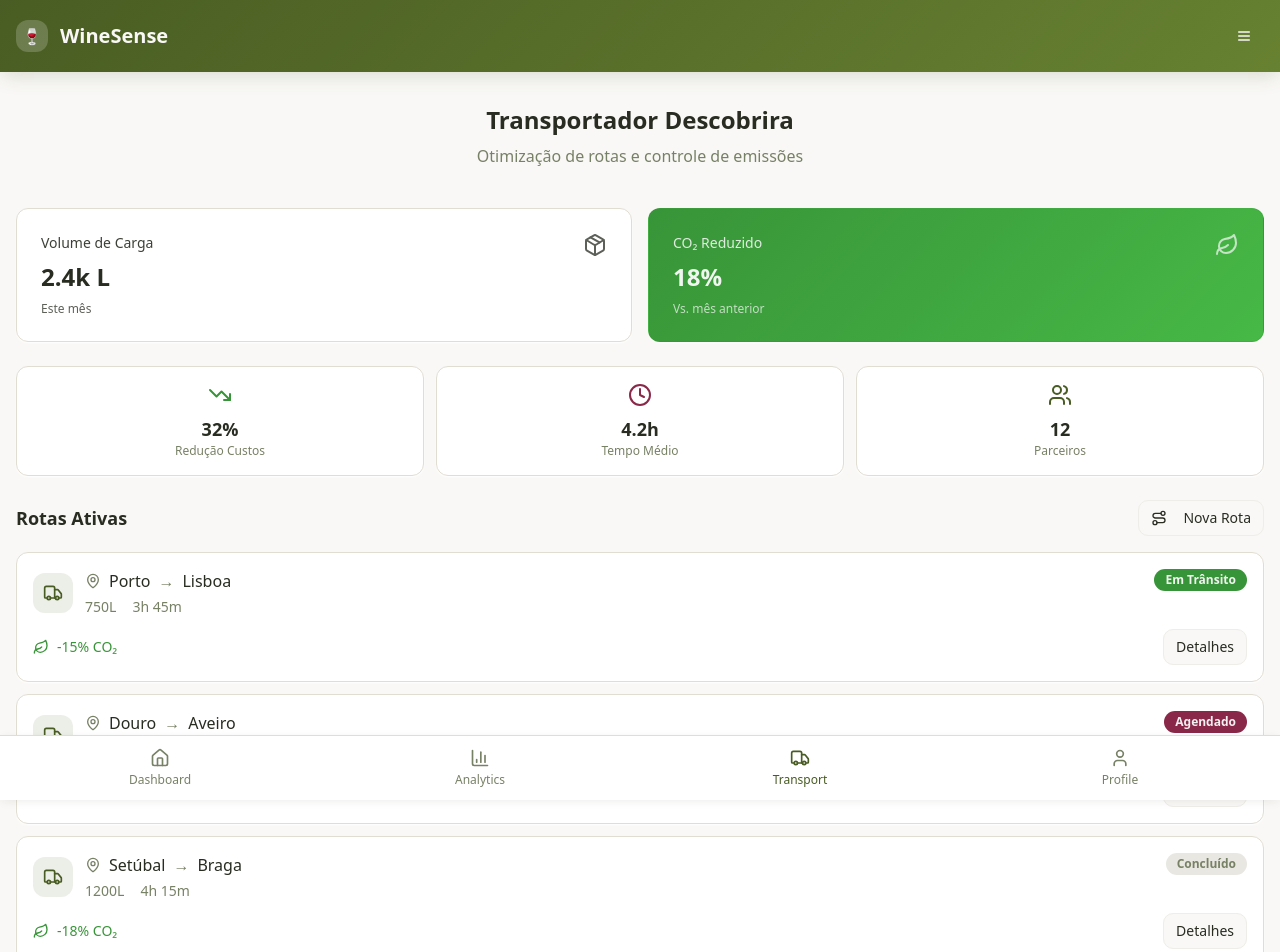
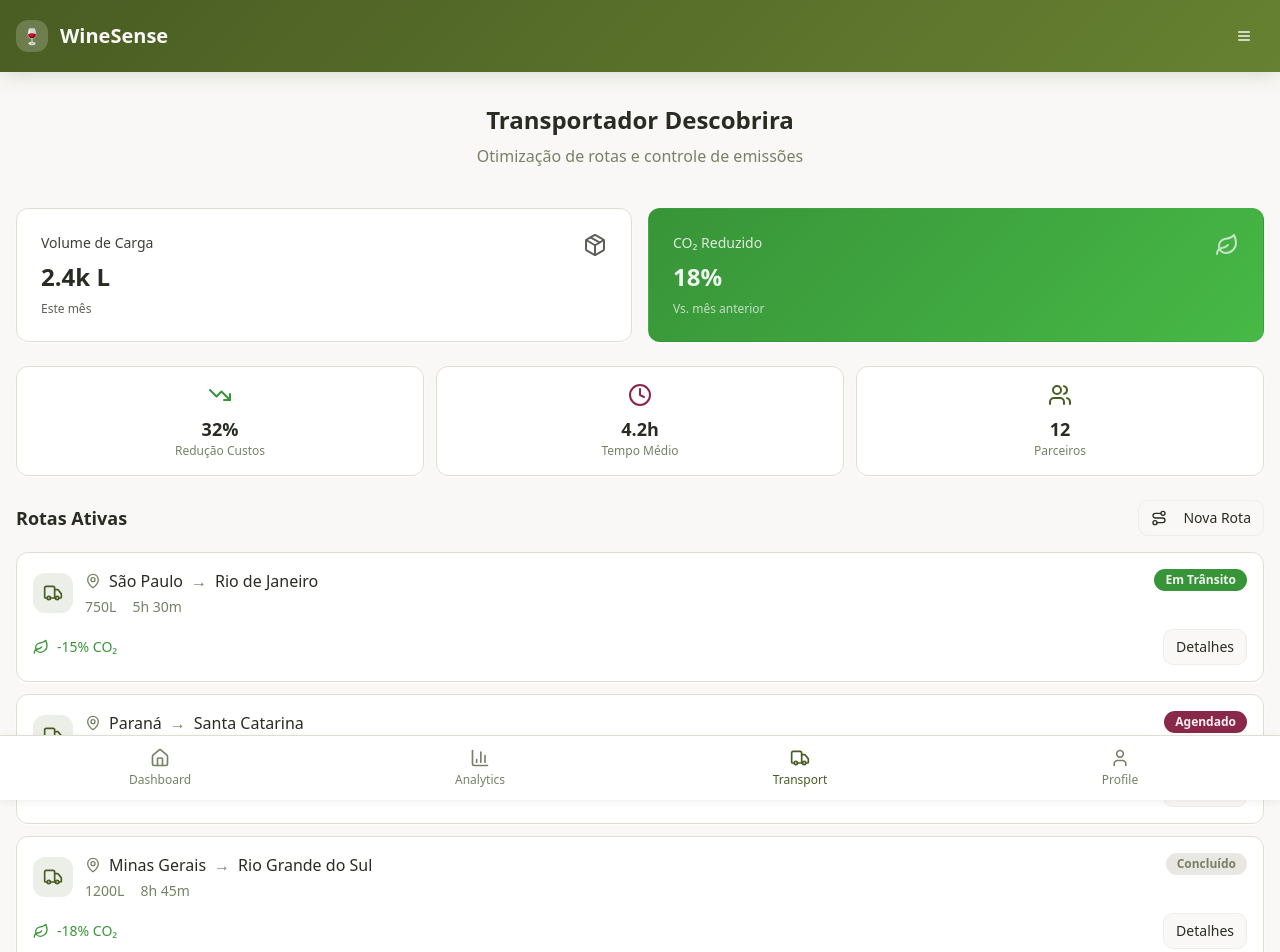
Before and after one commit to Vinuliru/sketchpad-studio-app, a React (Vite) app: page /transport in a window 1280 px wide. Shown: the top 952 px of the page. Built offline with nearby package versions, Linux system fonts and the light colour scheme; the HTML template or start-up script is replaced by a standard one.

Commit message:
Refactor transport routes

```diff
--- a/src/pages/Transport.tsx
+++ b/src/pages/Transport.tsx
@@ -17,30 +17,30 @@ export default function Transport() {
   const routes = [
     {
       id: 1,
-      origin: "Porto",
-      destination: "Lisboa",
+      origin: "São Paulo",
+      destination: "Rio de Janeiro",
       status: "active",
       capacity: "750L",
       co2Saved: "15%",
-      time: "3h 45m"
+      time: "5h 30m"
     },
     {
       id: 2,
-      origin: "Douro",
-      destination: "Aveiro",
+      origin: "Paraná",
+      destination: "Santa Catarina",
       status: "scheduled",
       capacity: "500L",
       co2Saved: "22%",
-      time: "2h 30m"
+      time: "4h 20m"
     },
     {
       id: 3,
-      origin: "Setúbal",
-      destination: "Braga",
+      origin: "Minas Gerais",
+      destination: "Rio Grande do Sul",
       status: "completed",
       capacity: "1200L",
       co2Saved: "18%",
-      time: "4h 15m"
+      time: "8h 45m"
     }
   ];
 
```
